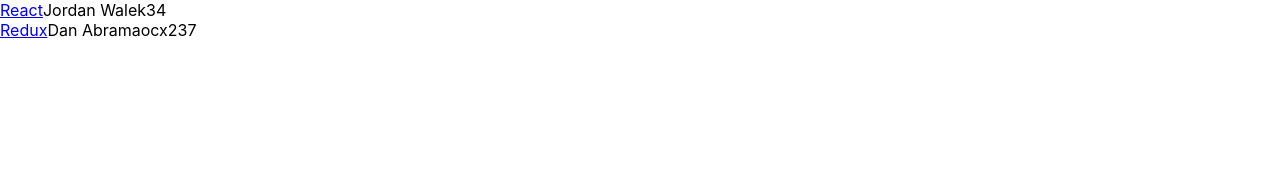
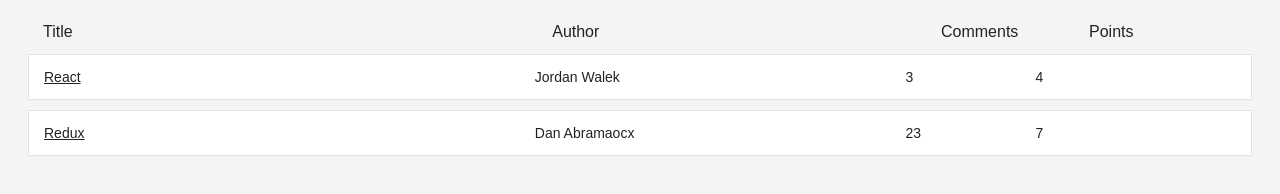
Before and after one commit to kirbycampbell/HackerNews-Redux, a React app in the folder hacker-news-tutorial/: page / in a window 1280 px wide. Built offline with nearby package versions, Linux system fonts and the light colour scheme.

Commit message:
Styling Added

```diff
--- a/hacker-news-tutorial/src/components/App.css
+++ b/hacker-news-tutorial/src/components/App.css
@@ -0,0 +1,8 @@
+.app {
+  margin: 20px;
+}
+
+.interactions,
+.error {
+  text-align: center;
+}
--- a/hacker-news-tutorial/src/components/Stories.css
+++ b/hacker-news-tutorial/src/components/Stories.css
@@ -0,0 +1,17 @@
+.stories {
+  margin: 20px 0;
+}
+
+.stories-header {
+  display: flex;
+  line-height: 24px;
+  font-size: 16px;
+  padding: 0 10px;
+  justify-content: space-between;
+}
+
+.stories-header > span {
+  overflow: hidden;
+  text-overflow: ellipsis;
+  padding: 0 5px;
+}
--- a/hacker-news-tutorial/src/components/Stories.js
+++ b/hacker-news-tutorial/src/components/Stories.js
@@ -2,10 +2,44 @@
 import "./Stories.css";
 import Story from "./Story.js";
 
+const COLUMNS = {
+  title: {
+    label: "Title",
+    width: "40%"
+  },
+  author: {
+    label: "Author",
+    width: "30%"
+  },
+  comments: {
+    label: "Comments",
+    width: "10%"
+  },
+  points: {
+    label: "Points",
+    width: "10%"
+  },
+  archive: {
+    width: ""
+  }
+};
+
 const Stories = ({ stories }) => (
   <div className="stories">
+    <StoriesHeader columns={COLUMNS} />
+
     {(stories || []).map(story => (
-      <Story key={story.objectId} story={story} />
+      <Story key={story.objectId} story={story} columns={COLUMNS} />
+    ))}
+  </div>
+);
+
+const StoriesHeader = ({ columns }) => (
+  <div className="stories-header">
+    {Object.keys(COLUMNS).map(key => (
+      <span key={key} style={{ width: COLUMNS[key].width }}>
+        {COLUMNS[key].label}
+      </span>
     ))}
   </div>
 );
--- a/hacker-news-tutorial/src/components/Story.css
+++ b/hacker-news-tutorial/src/components/Story.css
@@ -0,0 +1,15 @@
+.story {
+  display: flex;
+  line-height: 24px;
+  white-space: nowrap;
+  margin: 10px 0;
+  padding: 10px;
+  background: #ffffff;
+  border: 1px solid #e3e3e3;
+}
+
+.story > span {
+  overflow: hidden;
+  text-overflow: ellipsis;
+  padding: 0 5px;
+}
--- a/hacker-news-tutorial/src/components/Story.js
+++ b/hacker-news-tutorial/src/components/Story.js
@@ -1,17 +1,18 @@
 import React from "react";
 import "./Story.css";
 
-const Story = ({ story }) => {
+const Story = ({ story, columns }) => {
   const { title, url, author, num_comments, points } = story;
 
   return (
     <div className="story">
-      <span>
+      <span style={{ width: columns.title.width }}>
         <a href={url}>{title}</a>
       </span>
-      <span>{author}</span>
-      <span>{num_comments}</span>
-      <span>{points}</span>
+      <span style={{ width: columns.author.width }}>{author}</span>
+      <span style={{ width: columns.comments.width }}>{num_comments}</span>
+      <span style={{ width: columns.points.width }}>{points}</span>
+      <span style={{ width: columns.archive.width }} />
     </div>
   );
 };
--- a/hacker-news-tutorial/src/index.css
+++ b/hacker-news-tutorial/src/index.css
@@ -1,14 +1,61 @@
 body {
-  margin: 0;
-  padding: 0;
-  font-family: -apple-system, BlinkMacSystemFont, "Segoe UI", "Roboto", "Oxygen",
-    "Ubuntu", "Cantarell", "Fira Sans", "Droid Sans", "Helvetica Neue",
-    sans-serif;
-  -webkit-font-smoothing: antialiased;
-  -moz-osx-font-smoothing: grayscale;
+  color: #222;
+  background: #f4f4f4;
+  font: 400 14px CoreSans, Arial, sans-serif;
 }
 
-code {
-  font-family: source-code-pro, Menlo, Monaco, Consolas, "Courier New",
-    monospace;
+a {
+  color: #222;
 }
+
+a:hover {
+  text-decoration: underline;
+}
+
+ul,
+li {
+  list-style: none;
+  padding: 0;
+  margin: 0;
+}
+
+input {
+  padding: 10px;
+  border-radius: 5px;
+  outline: none;
+  margin-right: 10px;
+  border: 1px solid #dddddd;
+}
+
+button {
+  padding: 10px;
+  border-radius: 5px;
+  border: 1px solid #dddddd;
+  background: transparent;
+  cursor: pointer;
+  color: #808080;
+}
+
+button:hover {
+  color: #222;
+}
+
+.button-inline {
+  border-width: 0;
+  background: transparent;
+  color: inherit;
+  text-align: inherit;
+  -webkit-font-smoothing: inherit;
+  padding: 0;
+  font-size: inherit;
+  cursor: pointer;
+}
+
+.button-active {
+  border-radius: 0;
+  border-bottom: 1px solid #38bb6c;
+}
+
+*:focus {
+  outline: none;
+}
```
